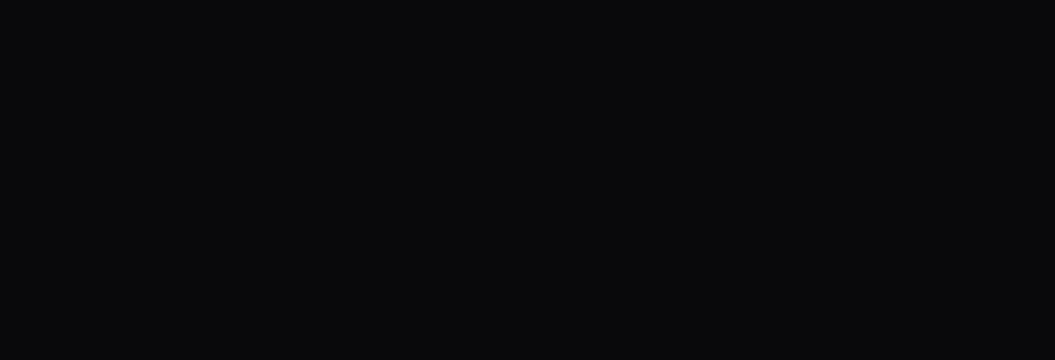
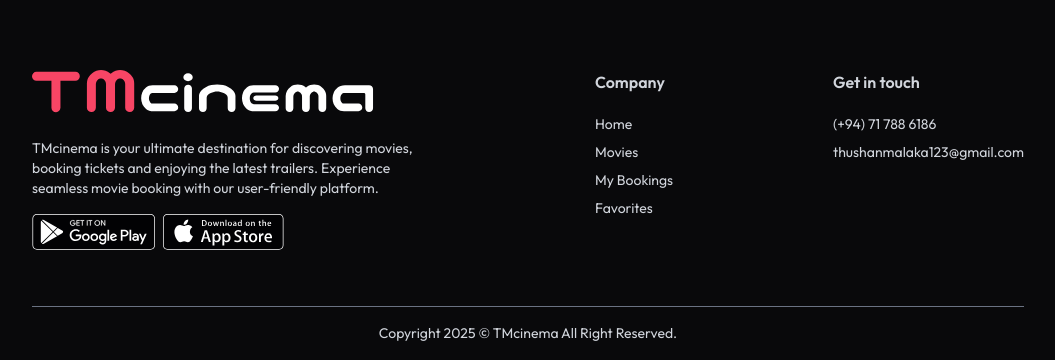
Before and after one commit to ItsME-TM/TMcinema, a React (Vite) app in the folder client/: page / in a window 1280 px wide. Shown: the part 2746-3106 px from the top of the page, without its empty margins (112-1167 px from the left). Before the commit the page ends 2656 px from the top, so only its background shows below. Built offline with nearby package versions, Linux system fonts and the light colour scheme; no server answers.

Commit message:
Add Footer component with company info and contact details

```diff
--- a/client/src/components/Footer.jsx
+++ b/client/src/components/Footer.jsx
@@ -1,11 +1,58 @@
-import React from 'react'
+import React from "react";
+import { assets } from "../assets/assets";
 
 function Footer() {
   return (
-    <div>
-
-    </div>
-  )
+    <footer className="px-6 mt-40 md:px-16 lg:px-36 w-full text-gray-300">
+      <div className="flex flex-col md:flex-row justify-between w-full gap-10 border-b border-gray-500 pb-14">
+        <div className="md:max-w-96">
+          <img alt="" class="h-11" src={assets.logo} />
+          <p className="mt-6 text-sm">
+            TMcinema is your ultimate destination for discovering movies,
+            booking tickets and enjoying the latest trailers. Experience
+            seamless movie booking with our user-friendly platform.
+          </p>
+          <div className="flex items-center gap-2 mt-4">
+            <img
+              src={assets.googlePlay}
+              alt="google play"
+              className="h-9 w-auto"
+            />
+            <img src={assets.appStore} alt="app store" className="h-9 w-auto" />
+          </div>
+        </div>
+        <div className="flex-1 flex items-start md:justify-end gap-20 md:gap-40">
+          <div>
+            <h2 className="font-semibold mb-5">Company</h2>
+            <ul className="text-sm space-y-2">
+              <li>
+                <a href="#">Home</a>
+              </li>
+              <li>
+                <a href="#">Movies</a>
+              </li>
+              <li>
+                <a href="#">My Bookings</a>
+              </li>
+              <li>
+                <a href="#">Favorites</a>
+              </li>
+            </ul>
+          </div>
+          <div>
+            <h2 className="font-semibold mb-5">Get in touch</h2>
+            <div className="text-sm space-y-2">
+              <p>(+94) 71 788 6186</p>
+              <p>thushanmalaka123@gmail.com</p>
+            </div>
+          </div>
+        </div>
+      </div>
+      <p className="pt-4 text-center text-sm pb-5">
+        Copyright {new Date().getFullYear()} © TMcinema All Right Reserved.
+      </p>
+    </footer>
+  );
 }
 
-export default Footer
+export default Footer;
--- a/client/src/components/TrailersSection.jsx
+++ b/client/src/components/TrailersSection.jsx
@@ -24,7 +24,7 @@
       </p>
 
       <div
-        className="relative mt-6">
+        className="relative mt-2">
         <BlurCircle top="-100px" right="0px" />
         <iframe
           className="mx-auto max-w-full"
```
